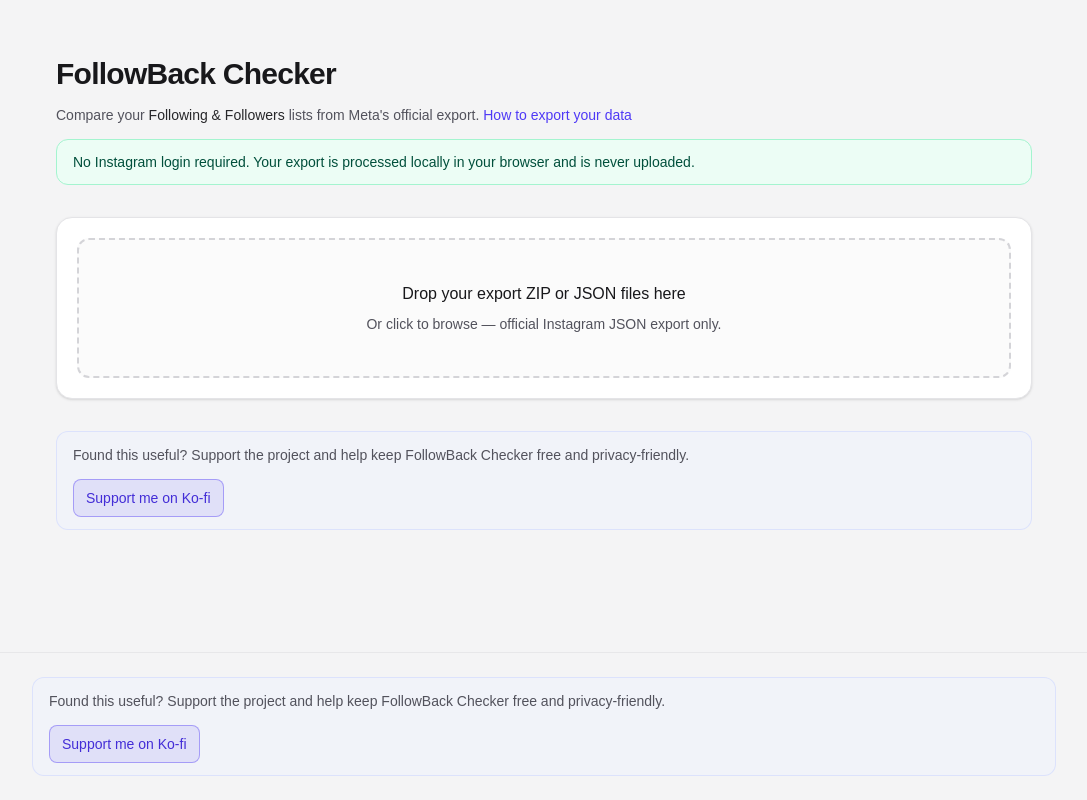
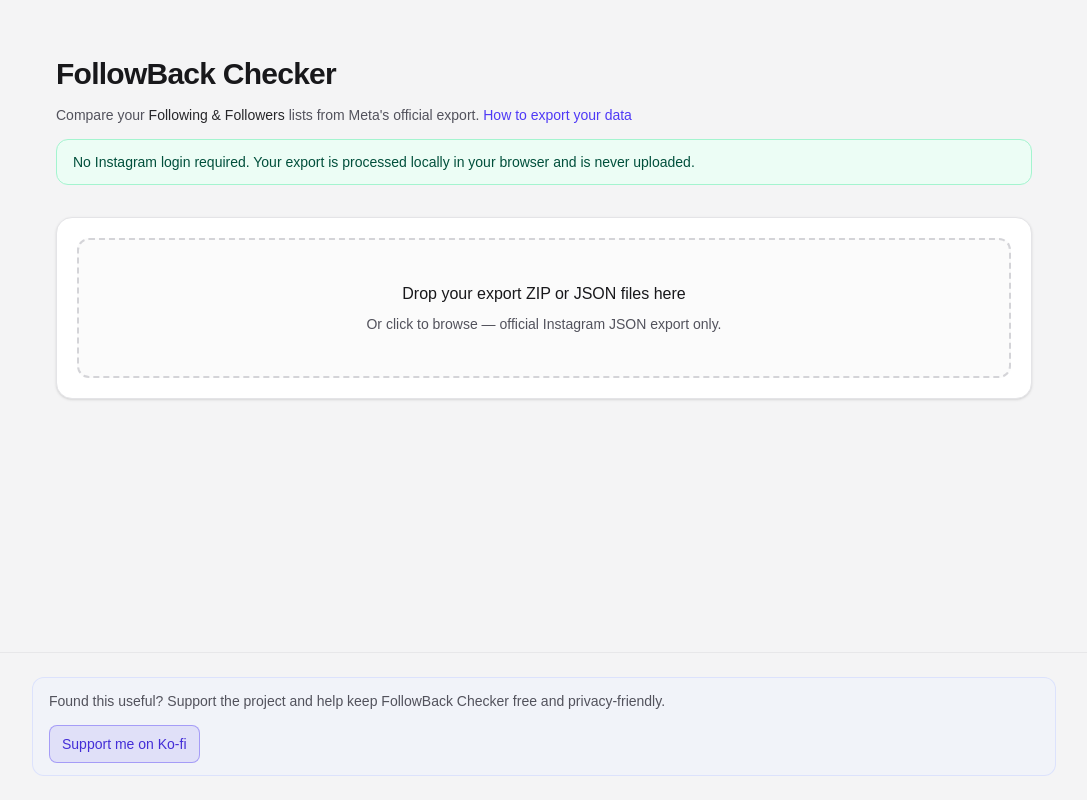
Before and after one commit to zxyandreay/followback-checker, a Next.js app: page / in a window 1280 px wide. Shown: the whole page, without its empty margins (96-1183 px from the left). Built offline with nearby package versions, Linux system fonts and the light colour scheme.

Commit message:
refactor: dedupe Ko-fi to footer-only support block

```diff
--- a/src/app/layout.tsx
+++ b/src/app/layout.tsx
@@ -33,7 +33,7 @@
         {children}
         <footer className="mt-auto border-t border-zinc-200/80 bg-zinc-100 px-4 py-6 dark:border-zinc-800 dark:bg-zinc-950 sm:px-6">
           <div className="mx-auto max-w-5xl">
-            <SupportKofi variant="compact" />
+            <SupportKofi />
           </div>
         </footer>
       </body>
--- a/src/app/page.tsx
+++ b/src/app/page.tsx
@@ -3,7 +3,6 @@
 import { ExportCsvButton } from "@/components/ExportCsvButton";
 import { ExportGuideModal } from "@/components/ExportGuideModal";
 import { PrivacyBanner } from "@/components/PrivacyBanner";
-import { SupportKofi } from "@/components/SupportKofi";
 import { SummaryCounts } from "@/components/SummaryCounts";
 import {
   UploadDropzone,
@@ -194,8 +193,6 @@
           )}
         </section>
 
-        <SupportKofi />
-
         {error && (
           <div
             className="rounded-xl border border-red-200 bg-red-50 px-4 py-3 text-sm text-red-900 dark:border-red-900/50 dark:bg-red-950/40 dark:text-red-100"
@@ -294,8 +291,6 @@
                 }
               />
             </div>
-
-            <SupportKofi />
           </section>
         )}
       </main>
--- a/src/components/SupportKofi.tsx
+++ b/src/components/SupportKofi.tsx
@@ -1,25 +1,9 @@
 export const KOFI_URL = "https://ko-fi.com/zxyandreay";
 
-type SupportKofiProps = {
-  variant?: "default" | "compact";
-};
-
-export function SupportKofi({ variant = "default" }: SupportKofiProps) {
-  const isCompact = variant === "compact";
-
+export function SupportKofi() {
   return (
-    <div
-      className={[
-        "rounded-xl border border-indigo-200/50 bg-indigo-50/40 dark:border-indigo-900/40 dark:bg-indigo-950/25",
-        isCompact ? "px-3 py-3 sm:px-4" : "px-4 py-3",
-      ].join(" ")}
-    >
-      <p
-        className={[
-          "max-w-2xl leading-relaxed text-zinc-600 dark:text-zinc-400",
-          isCompact ? "text-xs sm:text-sm" : "text-sm",
-        ].join(" ")}
-      >
+    <div className="rounded-xl border border-indigo-200/50 bg-indigo-50/40 px-4 py-3 dark:border-indigo-900/40 dark:bg-indigo-950/25">
+      <p className="max-w-2xl text-sm leading-relaxed text-zinc-600 dark:text-zinc-400">
         Found this useful? Support the project and help keep FollowBack Checker
         free and privacy-friendly.
       </p>
@@ -27,10 +11,7 @@
         href={KOFI_URL}
         target="_blank"
         rel="noopener noreferrer"
-        className={[
-          "mt-3 inline-flex rounded-lg border border-indigo-600/40 bg-indigo-600/10 px-3 py-2 font-medium text-indigo-700 transition-colors hover:bg-indigo-600/15 dark:text-indigo-300 dark:hover:bg-indigo-500/15",
-          isCompact ? "text-xs sm:text-sm" : "text-sm",
-        ].join(" ")}
+        className="mt-3 inline-flex rounded-lg border border-indigo-600/40 bg-indigo-600/10 px-3 py-2 text-sm font-medium text-indigo-700 transition-colors hover:bg-indigo-600/15 dark:text-indigo-300 dark:hover:bg-indigo-500/15"
       >
         Support me on Ko-fi
       </a>
```
